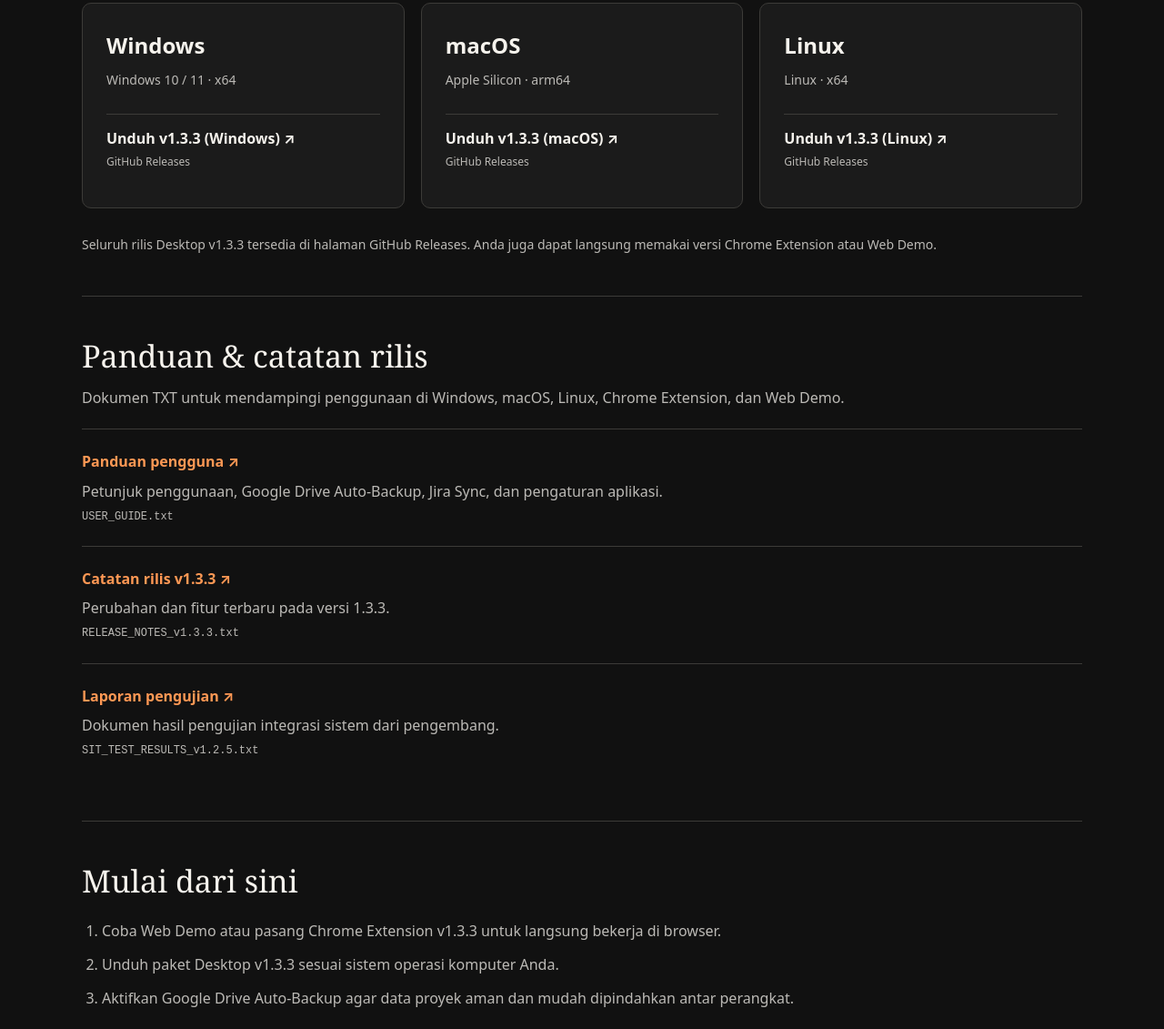
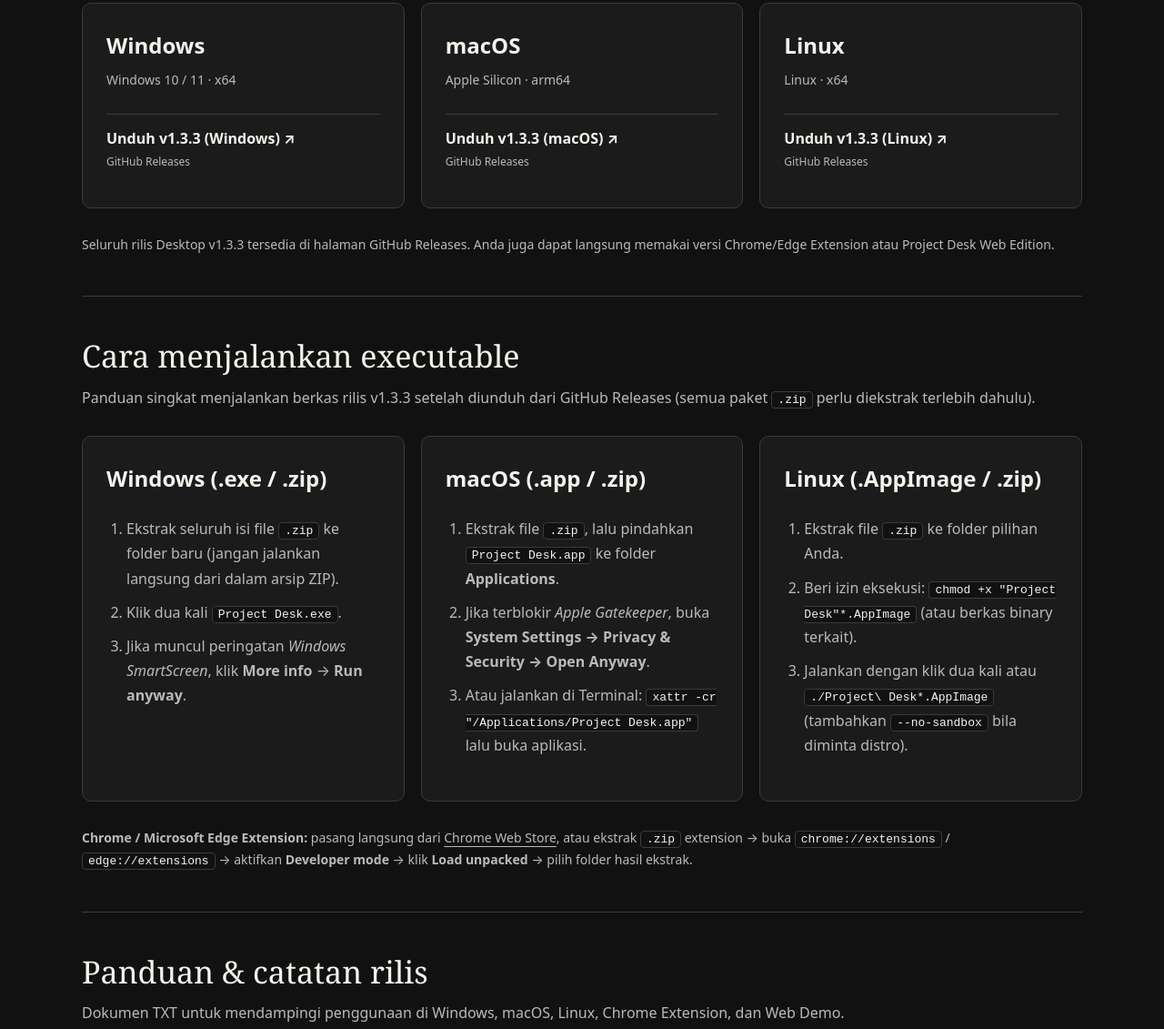
Before and after one commit to widiru83/project-desk-, a plain HTML site: page index.html in a window 1280 px wide. Shown: the part 889-2020 px from the top of the page at 91% size. Drawn offline with Linux system fonts and the light colour scheme.

Commit message:
docs: add executable running guide for Windows, macOS, Linux, and Browser Extension

```diff
--- a/index.html
+++ b/index.html
@@ -31,18 +31,21 @@ gtag('config', 'G-18KECCD1C2', {allow_google_signals: false, allow_ad_personaliz
 .wrap{width:min(1100px,calc(100% - 40px));margin:auto}header{display:flex;align-items:center;justify-content:space-between;flex-wrap:wrap;gap:16px;padding:24px 0;border-bottom:1px solid var(--line)}.brand{font-size:20px;font-weight:750;text-decoration:none;letter-spacing:-.7px}.brand span{color:var(--accent)}nav{display:flex;align-items:center;flex-wrap:wrap;gap:18px;font-size:14px}
 button{font:inherit;cursor:pointer;border:1px solid var(--line);border-radius:6px;padding:6px 12px;background:var(--panel);color:var(--ink)}
 .hero{padding:80px 0 65px;max-width:850px}.eyebrow{color:var(--accent);font:600 13px/1.6 ui-monospace,monospace}h1{font:normal clamp(42px,7vw,76px)/1.06 Georgia,serif;letter-spacing:-2.5px;margin:18px 0 24px;text-wrap:balance}h2{font:normal 34px/1.2 Georgia,serif;margin:0 0 12px}h3{font-size:24px;margin:0}p{color:var(--muted);margin:0 0 20px}.intro{font-size:19px;max-width:65ch}.actions{display:flex;gap:22px;align-items:center;flex-wrap:wrap;margin-top:28px}.primary{background:var(--orange);color:#19120d;font-weight:700;text-decoration:none;padding:11px 20px;border-radius:6px}.primary:hover{color:#19120d;text-decoration:underline}
-section{padding:45px 0;border-bottom:1px solid var(--line);scroll-margin-top:24px}.grid{display:grid;grid-template-columns:repeat(3,minmax(0,1fr));gap:18px;margin:28px 0}.card{padding:26px;background:var(--panel);border:1px solid var(--line);border-radius:10px}.card p{font-size:14px;margin:5px 0 25px}.download{display:flex;flex-direction:column;gap:2px;padding:13px 0;border-top:1px solid var(--line);text-decoration:none}.download span{font-weight:650}.download small{color:var(--muted);font-size:12px;font-weight:400}.note{font-size:14px;margin-bottom:0}.doc{display:flex;flex-direction:column;gap:5px;padding:22px 0;border-top:1px solid var(--line);text-decoration:none}.doc strong{color:var(--accent)}.doc span,.doc small{color:var(--muted)}.doc small{overflow-wrap:anywhere;font:12px/1.6 ui-monospace,monospace}.steps{padding-left:22px;color:var(--muted)}.steps li{padding:5px 0}footer{padding:28px 0 40px;font-size:13px;color:var(--muted)}footer p{margin-top:14px;font-size:12px;max-width:85ch}
+section{padding:45px 0;border-bottom:1px solid var(--line);scroll-margin-top:24px}.grid{display:grid;grid-template-columns:repeat(3,minmax(0,1fr));gap:18px;margin:28px 0}.card{padding:26px;background:var(--panel);border:1px solid var(--line);border-radius:10px}.card p{font-size:14px;margin:5px 0 25px}.download{display:flex;flex-direction:column;gap:2px;padding:13px 0;border-top:1px solid var(--line);text-decoration:none}.download span{font-weight:650}.download small{color:var(--muted);font-size:12px;font-weight:400}.note{font-size:14px;margin-bottom:0}.doc{display:flex;flex-direction:column;gap:5px;padding:22px 0;border-top:1px solid var(--line);text-decoration:none}.doc strong{color:var(--accent)}.doc span,.doc small{color:var(--muted)}.doc small{overflow-wrap:anywhere;font:12px/1.6 ui-monospace,monospace}.steps{padding-left:22px;color:var(--muted)}.steps li{padding:5px 0}code{font:13px/1.5 ui-monospace,monospace;background:var(--bg);border:1px solid var(--line);border-radius:4px;padding:1px 6px;color:var(--ink)}footer{padding:28px 0 40px;font-size:13px;color:var(--muted)}footer p{margin-top:14px;font-size:12px;max-width:85ch}
 @media(max-width:760px){.grid{grid-template-columns:1fr}.hero{padding:48px 0}.intro{font-size:17px}nav{gap:12px}h1{letter-spacing:-1.5px}}
 </style>
 </head>
 <body>
 <div class="wrap">
-<header><a class="brand" href="https://widiru83.github.io/">Widiru Studio<span>.</span></a><nav aria-label="Navigasi"><a href="#unduh">Unduhan</a><a href="#dokumen">Panduan</a><a href="https://widiru83.github.io/project-desk-demo/">Coba demo</a><button id="theme" type="button" aria-label="Ganti tema" hidden>Tema</button></nav></header>
+<header><a class="brand" href="https://widiru83.github.io/">Widiru Studio<span>.</span></a><nav aria-label="Navigasi"><a href="#unduh">Unduhan</a><a href="#panduan-running">Cara Running</a><a href="#dokumen">Panduan</a><a href="https://widiru83.github.io/project-desk-demo/">Web Edition</a><button id="theme" type="button" aria-label="Ganti tema" hidden>Tema</button></nav></header>
 <main>
 <div class="hero"><p class="eyebrow">PROJECT DESK · v1.3.3 (GRATIS &amp; FULL FITUR)</p><h1>Ruang kerja untuk proyek yang Anda pegang.</h1><p class="intro">Satukan jadwal, risiko, biaya, dan progres dalam aplikasi offline-first yang 100% gratis dan full fitur tanpa versi Pro/Premium. Tersedia untuk Desktop (Windows, macOS, Linux), Chrome Extension, dan Web Demo.</p><div class="actions"><a class="primary" href="#unduh">Pilih paket unduhan</a><a href="https://widiru83.github.io/project-desk-demo/">Jelajahi demo →</a><a href="https://chromewebstore.google.com/detail/fjcpjpepgojokomlmgfnakkgmkmibclp" target="_blank" rel="noopener">Chrome Extension →</a></div></div>
 <section id="unduh"><h2>Pilih sistem operasi Anda</h2><p>Rilis v1.3.3 membawa Google Drive Auto-Backup (SQLite &amp; JSON), Restore lokal, dan Jira Cloud Auto-Sync. Seluruh fitur aktif penuh tanpa batasan lisensi.</p><div class="grid"><article class="card"><h3>Windows</h3><p>Windows 10 / 11 · x64</p><a class="download" href="https://github.com/widiru83/project-desk-/releases/tag/v1.3.3"><span>Unduh v1.3.3 (Windows) <span aria-hidden="true">↗</span></span><small>GitHub Releases</small></a></article>
 <article class="card"><h3>macOS</h3><p>Apple Silicon · arm64</p><a class="download" href="https://github.com/widiru83/project-desk-/releases/tag/v1.3.3"><span>Unduh v1.3.3 (macOS) <span aria-hidden="true">↗</span></span><small>GitHub Releases</small></a></article>
-<article class="card"><h3>Linux</h3><p>Linux · x64</p><a class="download" href="https://github.com/widiru83/project-desk-/releases/tag/v1.3.3"><span>Unduh v1.3.3 (Linux) <span aria-hidden="true">↗</span></span><small>GitHub Releases</small></a></article></div><p class="note">Seluruh rilis Desktop v1.3.3 tersedia di halaman GitHub Releases. Anda juga dapat langsung memakai versi Chrome Extension atau Web Demo.</p></section>
+<article class="card"><h3>Linux</h3><p>Linux · x64</p><a class="download" href="https://github.com/widiru83/project-desk-/releases/tag/v1.3.3"><span>Unduh v1.3.3 (Linux) <span aria-hidden="true">↗</span></span><small>GitHub Releases</small></a></article></div><p class="note">Seluruh rilis Desktop v1.3.3 tersedia di halaman GitHub Releases. Anda juga dapat langsung memakai versi Chrome/Edge Extension atau Project Desk Web Edition.</p></section>
+<section id="panduan-running"><h2>Cara menjalankan executable</h2><p>Panduan singkat menjalankan berkas rilis v1.3.3 setelah diunduh dari GitHub Releases (semua paket <code>.zip</code> perlu diekstrak terlebih dahulu).</p><div class="grid"><article class="card"><h3>Windows (.exe / .zip)</h3><ol class="steps"><li>Ekstrak seluruh isi file <code>.zip</code> ke folder baru (jangan jalankan langsung dari dalam arsip ZIP).</li><li>Klik dua kali <code>Project Desk.exe</code>.</li><li>Jika muncul peringatan <em>Windows SmartScreen</em>, klik <strong>More info</strong> → <strong>Run anyway</strong>.</li></ol></article>
+<article class="card"><h3>macOS (.app / .zip)</h3><ol class="steps"><li>Ekstrak file <code>.zip</code>, lalu pindahkan <code>Project Desk.app</code> ke folder <strong>Applications</strong>.</li><li>Jika terblokir <em>Apple Gatekeeper</em>, buka <strong>System Settings → Privacy &amp; Security → Open Anyway</strong>.</li><li>Atau jalankan di Terminal: <code>xattr -cr "/Applications/Project Desk.app"</code> lalu buka aplikasi.</li></ol></article>
+<article class="card"><h3>Linux (.AppImage / .zip)</h3><ol class="steps"><li>Ekstrak file <code>.zip</code> ke folder pilihan Anda.</li><li>Beri izin eksekusi: <code>chmod +x "Project Desk"*.AppImage</code> (atau berkas binary terkait).</li><li>Jalankan dengan klik dua kali atau <code>./Project\ Desk*.AppImage</code> (tambahkan <code>--no-sandbox</code> bila diminta distro).</li></ol></article></div><p class="note"><strong>Chrome / Microsoft Edge Extension:</strong> pasang langsung dari <a href="https://chromewebstore.google.com/detail/fjcpjpepgojokomlmgfnakkgmkmibclp" target="_blank" rel="noopener">Chrome Web Store</a>, atau ekstrak <code>.zip</code> extension → buka <code>chrome://extensions</code> / <code>edge://extensions</code> → aktifkan <strong>Developer mode</strong> → klik <strong>Load unpacked</strong> → pilih folder hasil ekstrak.</p></section>
 <section id="dokumen"><h2>Panduan &amp; catatan rilis</h2><p>Dokumen TXT untuk mendampingi penggunaan di Windows, macOS, Linux, Chrome Extension, dan Web Demo.</p><a class="doc" href="https://github.com/widiru83/project-desk-/blob/main/USER_GUIDE.txt"><strong>Panduan pengguna ↗</strong><span>Petunjuk penggunaan, Google Drive Auto-Backup, Jira Sync, dan pengaturan aplikasi.</span><small>USER_GUIDE.txt</small></a>
 <a class="doc" href="https://github.com/widiru83/project-desk-/blob/main/RELEASE_NOTES_v1.3.3.txt"><strong>Catatan rilis v1.3.3 ↗</strong><span>Perubahan dan fitur terbaru pada versi 1.3.3.</span><small>RELEASE_NOTES_v1.3.3.txt</small></a>
 <a class="doc" href="https://github.com/widiru83/project-desk-/blob/main/SIT_TEST_RESULTS_v1.2.5.txt"><strong>Laporan pengujian ↗</strong><span>Dokumen hasil pengujian integrasi sistem dari pengembang.</span><small>SIT_TEST_RESULTS_v1.2.5.txt</small></a></section>
```
